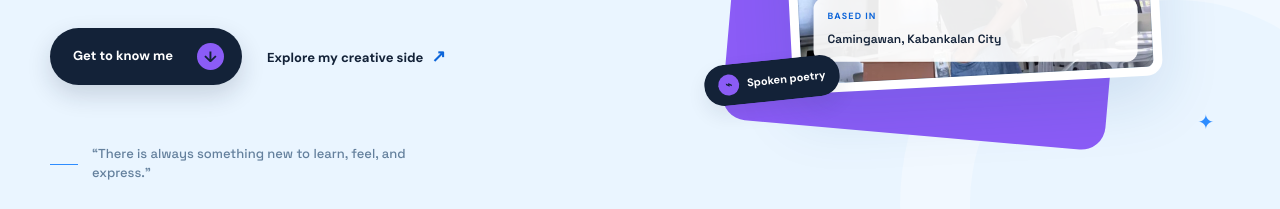
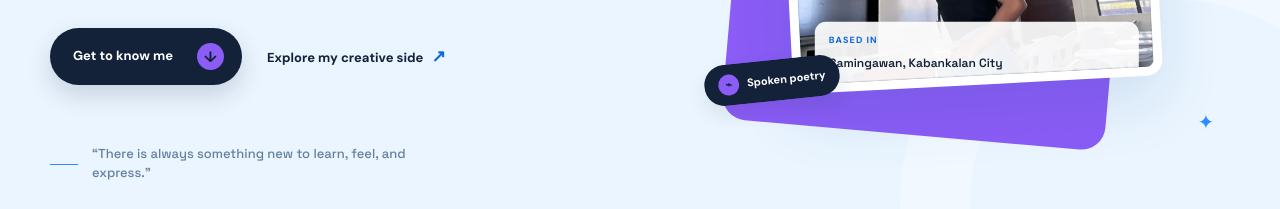
Before and after one commit to mayannmedes-stack/Medes-Project-1, a plain HTML site: page index.html in a window 1280 px wide. Shown: the part 591-800 px from the top of the page. Drawn offline with Linux system fonts and the light colour scheme.

Commit message:
Fix portrait caption style positioning
Adjust portrait caption positioning in index.html

```diff
--- a/index.html
+++ b/index.html
@@ -53,7 +53,7 @@
             <div class="portrait-backdrop"></div>
             <div class="portrait-frame">
               <img src="assets/may-ann-profile.jpg" alt="May-Ann Medes standing in a classroom" />
-              <div class="portrait-caption">
+              <div class="portrait-caption"style="bottom: -10px;">
                 <span class="caption-label">Based in</span>
                 <strong>Camingawan, Kabankalan City</strong>
               </div>
```
